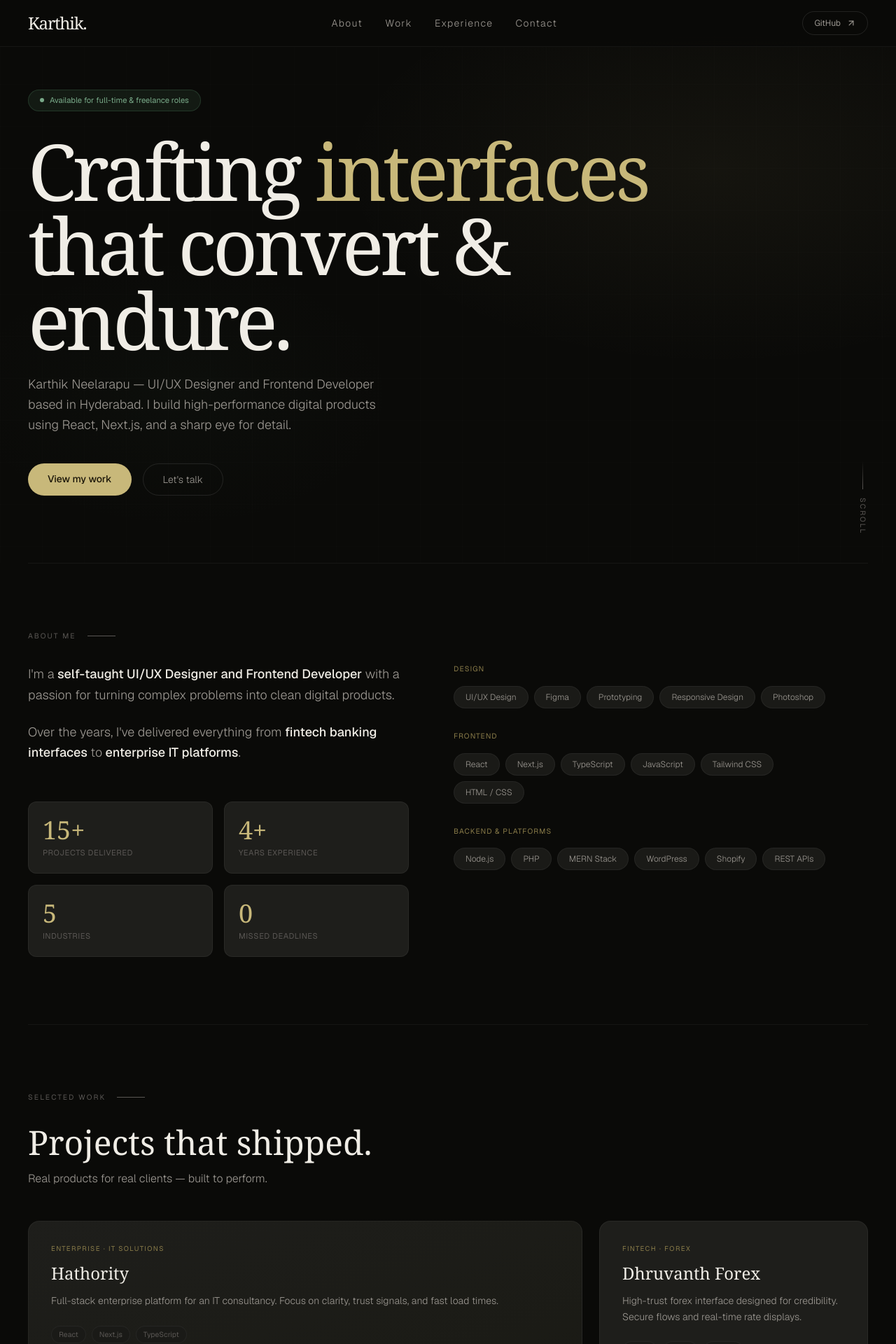
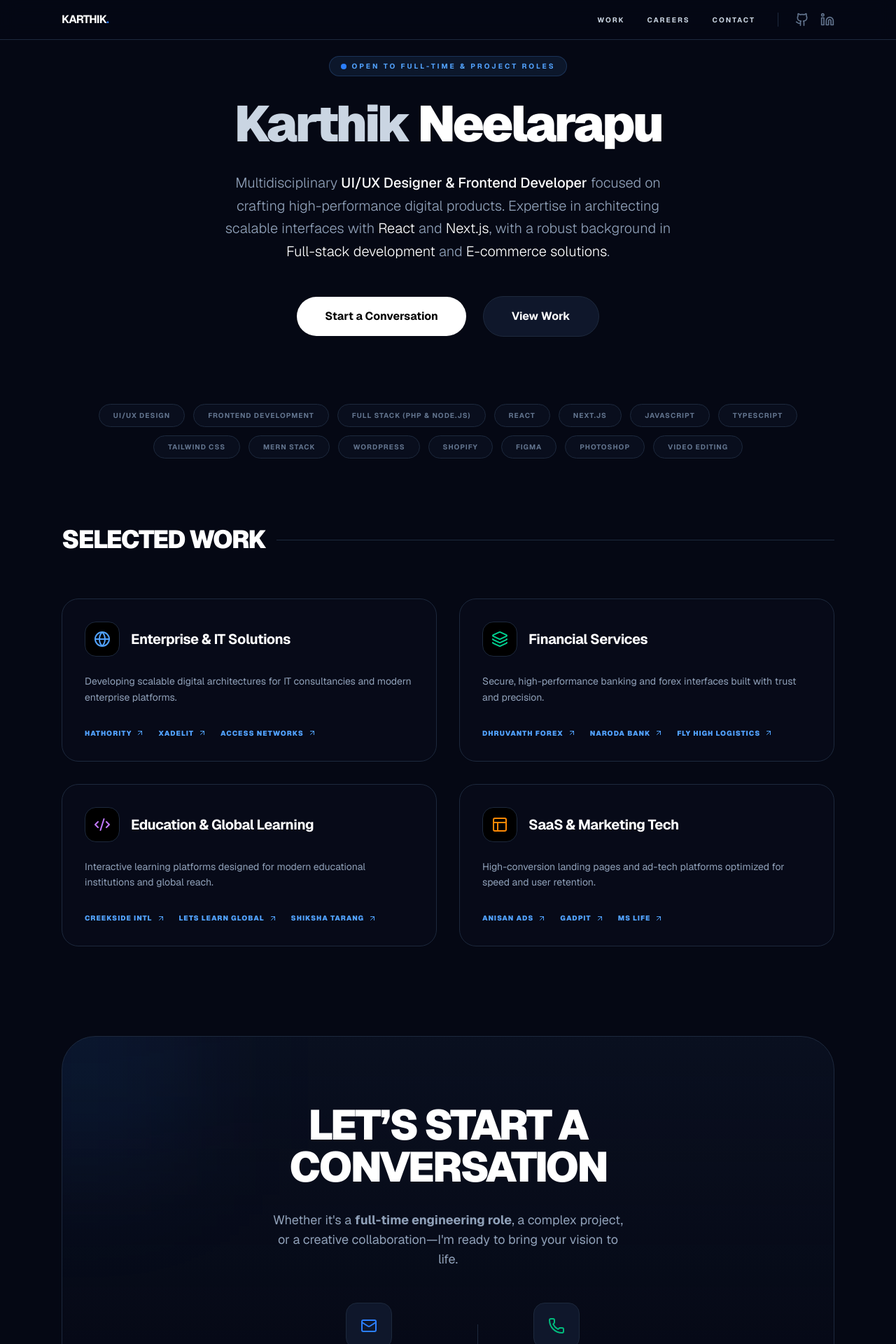
Before and after one commit to karthikweb123/karthik-portfolio, a Next.js app: page / in a window 1280 px wide. Shown: the top 1920 px of the page at 70% size. Built offline with nearby package versions, Linux system fonts and the light colour scheme.

Commit message:
Update page.tsx

```diff
--- a/app/page.tsx
+++ b/app/page.tsx
@@ -1,245 +1,258 @@
-import React from 'react';
-import Link from 'next/link';
-import { ArrowUpRight, Mail, Phone, Linkedin, Github, ChevronRight, Download } from 'lucide-react';
+"use client";
+import React, { useState, useEffect } from "react";
+import {
+  Globe,
+  Code2,
+  Layout,
+  Smartphone,
+  Mail,
+  Phone,
+  ArrowUpRight,
+  Layers,
+  User
+} from "lucide-react";
 
-export default function PortfolioPage() {
+// Local SVG components to bypass 'Github/Linkedin' build errors
+const GitHubIcon = ({ className }: { className?: string }) => (
+  <svg xmlns="http://www.w3.org/2000/svg" width="24" height="24" viewBox="0 0 24 24" fill="none" stroke="currentColor" strokeWidth="2" strokeLinecap="round" strokeLinejoin="round" className={className}>
+    <path d="M15 22v-4a4.8 4.8 0 0 0-1-3.5c3 0 6-2 6-5.5.08-1.25-.27-2.48-1-3.5.28-1.15.28-2.35 0-3.5 0 0-1 0-3 1.5-2.64-.5-5.36-.5-8 0C6 2 5 2 5 2c-.3 1.15-.3 2.35 0 3.5A5.403 5.403 0 0 0 4 9c0 3.5 3 5.5 6 5.5-.39.49-.68 1.05-.85 1.65-.17.6-.22 1.23-.15 1.85v4"/><path d="M9 18c-4.51 2-5-2-7-2"/>
+  </svg>
+);
+
+const LinkedInIcon = ({ className }: { className?: string }) => (
+  <svg xmlns="http://www.w3.org/2000/svg" width="24" height="24" viewBox="0 0 24 24" fill="none" stroke="currentColor" strokeWidth="2" strokeLinecap="round" strokeLinejoin="round" className={className}>
+    <path d="M16 8a6 6 0 0 1 6 6v7h-4v-7a2 2 0 0 0-2-2 2 2 0 0 0-2 2v7h-4v-7a6 6 0 0 1 6-6z"/><rect width="4" height="12" x="2" y="9"/><circle cx="4" cy="4" r="2"/>
+  </svg>
+);
+
+export default function Home() {
+  // --- CRUD DATA LOGIC ---
+  const [items, setItems] = useState([]);
+
+  useEffect(() => {
+    // Pulls data from the key used in your Admin Panel
+    const savedData = localStorage.getItem("crud-data");
+    if (savedData) {
+      setItems(JSON.parse(savedData));
+    }
+  }, []);
+
   return (
-    <div className="bg-[#0a0a08] text-[#f0ede6] font-sans selection:bg-[#c8b87a] selection:text-[#1a1508]">
+    <main className="min-h-screen bg-[#050814] text-slate-300 font-sans selection:bg-blue-500/20 scroll-smooth">
 
       {/* NAV */}
-      <nav className="fixed top-0 left-0 right-0 z-[100] px-6 py-4 md:px-10 flex justify-between items-center bg-[#0a0a08]/85 backdrop-blur-xl border-b border-white/5">
-        <Link href="/" className="font-serif text-2xl tracking-tighter hover:opacity-80 transition-opacity">
-          Karthik.
-        </Link>
-        <ul className="hidden md:flex gap-8 list-none">
-          {['About', 'Work', 'Experience', 'Contact'].map((item) => (
-            <li key={item}>
-              <a href={`#${item.toLowerCase()}`} className="text-sm font-light text-[#9a9690] hover:text-[#f0ede6] tracking-widest transition-colors">
-                {item}
+      <nav className="fixed top-0 w-full z-50 bg-[#050814]/70 backdrop-blur-md border-b border-slate-800">
+        <div className="max-w-6xl mx-auto px-6 py-4 flex justify-between items-center">
+          <div className="text-white font-bold tracking-tighter">
+            KARTHIK<span className="text-blue-500">.</span>
+          </div>
+          <div className="flex items-center gap-8">
+            <div className="hidden md:flex gap-8 text-[10px] font-bold tracking-[0.2em] uppercase">
+              <a href="#projects" className="hover:text-white transition">Work</a>
+              <a href="#careers" className="hover:text-white transition">Careers</a>
+              <a href="#contact" className="hover:text-white transition">Contact</a>
+            </div>
+            <div className="flex items-center gap-4 border-l border-slate-800 pl-6">
+              <a href="https://github.com/karthikweb123/mynextjshit" target="_blank" rel="noopener noreferrer">
+                <GitHubIcon className="w-5 h-5 text-slate-500 hover:text-white transition" />
               </a>
-            </li>
-          ))}
-        </ul>
-        <a
-          href="https://github.com/karthikneelarapu"
-          target="_blank"
-          className="text-xs border border-white/10 px-4 py-2 rounded-full hover:border-white/25 hover:text-[#f0ede6] transition-all flex items-center gap-2 text-[#9a9690]"
-        >
-          GitHub <ArrowUpRight size={14} />
-        </a>
+              <a href="https://www.linkedin.com/in/karthik-neelarapu-831b3018" target="_blank" rel="noopener noreferrer">
+                <LinkedInIcon className="w-5 h-5 text-slate-500 hover:text-white transition" />
+              </a>
+            </div>
+          </div>
+        </div>
       </nav>
 
-      {/* HERO SECTION */}
-      <section className="relative min-height-[100vh] flex flex-col justify-end px-6 pb-20 md:px-10 md:pb-24 overflow-hidden pt-32">
-        {/* Background Effects */}
-        <div className="absolute inset-0 pointer-events-none">
-          <div className="absolute inset-0 bg-[radial-gradient(ellipse_60%_50%_at_80%_30%,rgba(200,184,122,0.06)_0%,transparent_70%)]" />
-          <div className="absolute inset-0 bg-[radial-gradient(ellipse_40%_40%_at_20%_70%,rgba(74,124,89,0.04)_0%,transparent_60%)]" />
-          <div
-            className="absolute inset-0 opacity-[0.15]"
-            style={{ backgroundImage: `linear-gradient(rgba(255,255,255,0.07) 1px, transparent 1px), linear-gradient(90deg, rgba(255,255,255,0.07) 1px, transparent 1px)`, backgroundSize: '60px 60px' }}
-          />
+
+      {/* HERO */}
+      <section className="max-w-6xl mx-auto px-6 pt-20 pb-24 text-center">
+        <div className="inline-flex items-center gap-2 px-4 py-1.5 mb-8 text-[10px] font-bold tracking-[0.3em] text-blue-400 uppercase bg-blue-400/10 border border-blue-400/20 rounded-full">
+          <span className="relative flex h-2 w-2">
+            <span className="animate-ping absolute inline-flex h-full w-full rounded-full bg-blue-400 opacity-75"></span>
+            <span className="relative inline-flex rounded-full h-2 w-2 bg-blue-500"></span>
+          </span>
+          Open to Full-time & Project Roles
         </div>
 
-        <div className="relative z-10 animate-in fade-in slide-in-from-bottom-5 duration-700">
-          <div className="inline-flex items-center gap-2 bg-[#4a7c59]/15 border border-[#4a7c59]/30 rounded-full px-4 py-1.5 text-[0.7rem] text-[#7aab8a] mb-8">
-            <span className="w-1.5 h-1.5 rounded-full bg-[#7aab8a] animate-pulse" />
-            Available for full-time & freelance roles
-          </div>
+        <h1 className="text-4xl md:text-7xl font-black bg-gradient-to-b tracking-tighter leading-none mb-8">
+          Karthik{" "}
+          <span className="text-transparent bg-clip-text from-white text-white to-slate-500">
+            Neelarapu
+          </span>
+        </h1>
 
-          <h1 className="font-serif text-5xl md:text-8xl lg:text-[7rem] leading-[0.95] tracking-tighter max-w-4xl mb-6">
-            Crafting <em className="italic text-[#c8b87a] not-italic">interfaces</em><br />that convert & endure.
-          </h1>
+        <p className="max-w-2xl mx-auto text-slate-400 text-lg md:text-xl font-light leading-relaxed">
+          Multidisciplinary <span className="text-white font-medium">UI/UX Designer & Frontend Developer</span> focused on crafting high-performance digital products.
+          Expertise in architecting scalable interfaces with <span className="text-white">React</span> and <span className="text-white">Next.js</span>,
+          with a robust background in <span className="text-white">Full-stack development</span> and <span className="text-white">E-commerce solutions</span>.
+        </p>
 
-          <p className="text-[#9a9690] text-lg font-light max-w-lg leading-relaxed mb-10">
-            Karthik Neelarapu — UI/UX Designer and Frontend Developer based in Hyderabad.
-            I build high-performance digital products using React, Next.js, and a sharp eye for detail.
-          </p>
-
-          <div className="flex flex-wrap gap-4">
-            <a href="#work" className="bg-[#c8b87a] text-[#1a1508] px-7 py-3 rounded-full text-sm font-medium hover:opacity-90 transition-transform active:scale-95">
-              View my work
-            </a>
-            <a href="#contact" className="border border-white/10 text-[#9a9690] px-7 py-3 rounded-full text-sm font-light hover:border-white/25 hover:text-white transition-all">
-              Let's talk
-            </a>
-          </div>
-        </div>
-
-        <div className="absolute bottom-10 right-10 hidden md:flex items-center gap-3 text-[0.65rem] text-[#5a5754] uppercase tracking-[0.2em] [writing-mode:vertical-rl]">
-          <span className="w-[1px] h-10 bg-gradient-to-t from-[#5a5754] to-transparent" />
-          scroll
+        <div className="mt-12 flex flex-col sm:flex-row justify-center items-center gap-6">
+          <a
+            href="#contact"
+            className="px-10 py-4 bg-white text-black rounded-full font-bold hover:scale-105 transition transform duration-200"
+          >
+            Start a Conversation
+          </a>
+          <a
+            href="#projects"
+            className="px-10 py-4 bg-slate-900 border border-slate-800 text-white rounded-full font-bold hover:bg-slate-800 transition transform duration-200"
+          >
+            View Work
+          </a>
         </div>
       </section>
 
-      <hr className="border-white/5 mx-6 md:mx-10" />
+      {/* SKILLS */}
+      <section className="max-w-6xl mx-auto px-6 pb-24">
+        <div className="flex flex-wrap justify-center gap-3">
+          {[
+            "UI/UX Design",
+            "Frontend Development",
+            "Full Stack (PHP & Node.js)",
+            "React",
+            "Next.js",
+            "JavaScript",
+            "TypeScript",
+            "Tailwind CSS",
+            "MERN Stack",
+            "WordPress",
+            "Shopify",
+            "Figma",
+            "Photoshop",
+            "Video Editing"
+          ].map((skill) => (
+            <span
+              key={skill}
+              className="px-5 py-2 text-[10px] font-bold tracking-widest uppercase bg-slate-900/40 border border-slate-800 rounded-full text-slate-500 hover:text-blue-400 hover:border-blue-400/50 transition cursor-default"
+            >
+              {skill}
+            </span>
+          ))}
+        </div>
+      </section>
 
-      {/* ABOUT SECTION */}
-      <section id="about" className="px-6 py-24 md:px-10">
-        <div className="text-[0.65rem] tracking-[0.2em] text-[#5a5754] uppercase flex items-center gap-4 mb-8">
-          About me <span className="h-[1px] w-10 bg-[#5a5754]" />
+      {/* PROJECTS */}
+      <section id="projects" className="max-w-6xl mx-auto px-6 pb-32">
+        <div className="flex items-center gap-4 mb-16">
+          <h2 className="text-white text-4xl font-black tracking-tighter uppercase">Selected Work</h2>
+          <div className="h-px flex-1 bg-slate-800"></div>
         </div>
 
-        <div className="grid grid-cols-1 lg:grid-cols-2 gap-16 max-w-6xl">
-          <div className="space-y-6">
-            <p className="text-[#9a9690] text-lg font-light leading-relaxed">
-              I'm a <strong className="text-[#f0ede6] font-medium">self-taught UI/UX Designer and Frontend Developer</strong> with a passion for turning complex problems into clean digital products.
-            </p>
-            <p className="text-[#9a9690] text-lg font-light leading-relaxed">
-              Over the years, I've delivered everything from <strong className="text-[#f0ede6] font-medium">fintech banking interfaces</strong> to <strong className="text-[#f0ede6] font-medium">enterprise IT platforms</strong>.
-            </p>
+        <div className="grid md:grid-cols-2 gap-8">
+          <Card
+            title="Enterprise & IT Solutions"
+            icon={<Globe className="w-6 h-6 text-blue-400" />}
+            desc="Developing scalable digital architectures for IT consultancies and modern enterprise platforms."
+            links={[
+              { name: "Hathority", url: "https://hathority.com/" },
+              { name: "Xadelit", url: "https://xadelit.com/" },
+              { name: "Access Networks", url: "https://accessnetworks.com/" }
+            ]}
+          />
 
-            <div className="grid grid-cols-2 gap-4 pt-8">
-              {[
-                { num: '15+', label: 'Projects delivered' },
-                { num: '4+', label: 'Years experience' },
-                { num: '5', label: 'Industries' },
-                { num: '0', label: 'Missed deadlines' },
-              ].map((stat) => (
-                <div key={stat.label} className="bg-[#1e1e1b] border border-white/5 p-5 rounded-xl">
-                  <div className="font-serif text-4xl text-[#c8b87a] mb-1">{stat.num}</div>
-                  <div className="text-[0.7rem] text-[#5a5754] uppercase tracking-wider">{stat.label}</div>
-                </div>
-              ))}
-            </div>
-          </div>
+          <Card
+            title="Financial Services"
+            icon={<Layers className="w-6 h-6 text-emerald-400" />}
+            desc="Secure, high-performance banking and forex interfaces built with trust and precision."
+            links={[
+              { name: "Dhruvanth Forex", url: "https://dhruvanthforex.com/" },
+              { name: "Naroda Bank", url: "https://naroda.bank.in/" },
+              { name: "Fly High Logistics", url: "https://flyhighlogistics.com/" }
+            ]}
+          />
 
-          <div className="space-y-8">
-            <SkillGroup title="Design" tags={['UI/UX Design', 'Figma', 'Prototyping', 'Responsive Design', 'Photoshop']} />
-            <SkillGroup title="Frontend" tags={['React', 'Next.js', 'TypeScript', 'JavaScript', 'Tailwind CSS', 'HTML / CSS']} />
-            <SkillGroup title="Backend & Platforms" tags={['Node.js', 'PHP', 'MERN Stack', 'WordPress', 'Shopify', 'REST APIs']} />
+          <Card
+            title="Education & Global Learning"
+            icon={<Code2 className="w-6 h-6 text-purple-400" />}
+            desc="Interactive learning platforms designed for modern educational institutions and global reach."
+            links={[
+              { name: "Creekside Intl", url: "https://creekside.edu.in/" },
+              { name: "Lets Learn Global", url: "https://letslearn.global/" },
+              { name: "Shiksha Tarang", url: "https://shikshatarang.com/" }
+            ]}
+          />
+
+          <Card
+            title="SaaS & Marketing Tech"
+            icon={<Layout className="w-6 h-6 text-orange-400" />}
+            desc="High-conversion landing pages and ad-tech platforms optimized for speed and user retention."
+            links={[
+              { name: "Anisan Ads", url: "https://anisanads.com/" },
+              { name: "Gadpit", url: "https://gadpit.com/" },
+              { name: "MS Life", url: "https://mslife.com/" }
+            ]}
+          />
+        </div>
+      </section>
+
+      {/* CONTACT */}
+      <section id="contact" className="max-w-6xl mx-auto px-6 pb-32">
+        <div className="relative group overflow-hidden border border-slate-800 rounded-[3rem] p-16 md:p-24 bg-gradient-to-b from-slate-900/50 to-transparent text-center">
+          <div className="absolute -top-24 -left-24 w-64 h-64 bg-blue-500/10 blur-[100px] group-hover:bg-blue-500/20 transition duration-700"></div>
+
+          <h2 className="text-4xl md:text-6xl font-black text-white mb-8 tracking-tighter uppercase leading-none">
+            Let’s start a <br /> conversation
+          </h2>
+
+          <p className="text-slate-400 mt-3 max-w-lg mx-auto mb-12 text-lg">
+            Whether it's a <strong>full-time engineering role</strong>, a complex project,
+            or a creative collaboration—I'm ready to bring your vision to life.
+          </p>
+
+          <div className="flex flex-col md:flex-row justify-center items-center gap-12">
+            <a href="mailto:karthikneelaram@gmail.com" className="group flex flex-col items-center">
+              <div className="mb-4 p-5 bg-slate-900 rounded-2xl border border-slate-800 group-hover:border-blue-500 transition duration-300">
+                <Mail className="w-6 h-6 text-blue-500" />
+              </div>
+              <span className="text-white font-medium">karthikneelaram@gmail.com</span>
+              <span className="text-slate-500 text-[10px] tracking-[0.2em] uppercase mt-1">Get in touch</span>
+            </a>
+
+            <div className="h-16 w-px bg-slate-800 hidden md:block"></div>
+
+            <a href="tel:+919502905237" className="group flex flex-col items-center">
+              <div className="mb-4 p-5 bg-slate-900 rounded-2xl border border-slate-800 group-hover:border-emerald-500 transition duration-300">
+                <Phone className="w-6 h-6 text-emerald-500" />
+              </div>
+              <span className="text-white font-medium">+91 9502905237</span>
+              <span className="text-slate-500 text-[10px] tracking-[0.2em] uppercase mt-1">Call for details</span>
+            </a>
           </div>
         </div>
       </section>
 
-      <hr className="border-white/5 mx-6 md:mx-10" />
-
-      {/* WORK SECTION */}
-      <section id="work" className="px-6 py-24 md:px-10">
-        <div className="text-[0.65rem] tracking-[0.2em] text-[#5a5754] uppercase flex items-center gap-4 mb-8">
-          Selected work <span className="h-[1px] w-10 bg-[#5a5754]" />
-        </div>
-        <h2 className="font-serif text-4xl md:text-5xl mb-4">Projects that shipped.</h2>
-        <p className="text-[#9a9690] font-light mb-12">Real products for real clients — built to perform.</p>
-
-        <div className="grid grid-cols-1 md:grid-cols-2 lg:grid-cols-3 gap-6 max-w-7xl">
-          <ProjectCard
-            title="Hathority"
-            category="Enterprise · IT Solutions"
-            description="Full-stack enterprise platform for an IT consultancy. Focus on clarity, trust signals, and fast load times."
-            tags={['React', 'Next.js', 'TypeScript']}
-            link="https://hathority.com/"
-            featured
-          />
-          <ProjectCard
-            title="Dhruvanth Forex"
-            category="Fintech · Forex"
-            description="High-trust forex interface designed for credibility. Secure flows and real-time rate displays."
-            tags={['UI/UX', 'React', 'Fintech']}
-            link="https://dhruvanthforex.com/"
-          />
-          <ProjectCard
-            title="Creekside International"
-            category="EdTech · Education"
-            description="Modern school website with multilingual support and interactive course browsing."
-            tags={['Next.js', 'Accessibility']}
-            link="https://creekside.edu.in/"
-          />
-          <ProjectCard
-            title="Anisan Ads"
-            category="SaaS · Ad Tech"
-            description="High-conversion landing page for an ad-tech SaaS. Optimized for speed and CTA performance."
-            tags={['SaaS', 'Tailwind']}
-            link="https://anisanads.com/"
-          />
-        </div>
-      </section>
-
-      {/* CONTACT SECTION */}
-      <section id="contact" className="bg-[#111110] px-6 py-24 md:px-10 border-t border-white/5">
-        <div className="max-w-2xl mx-auto text-center md:text-left">
-          <div className="text-[0.65rem] tracking-[0.2em] text-[#5a5754] uppercase flex items-center justify-center md:justify-start gap-4 mb-8">
-            Contact <span className="h-[1px] w-10 bg-[#5a5754]" />
-          </div>
-          <h2 className="font-serif text-4xl md:text-6xl mb-6 leading-tight">
-            Let's build something <em className="italic text-[#c8b87a] not-italic">great</em> together.
-          </h2>
-          <p className="text-[#9a9690] font-light mb-10">
-            Open to full-time frontend roles, contract projects, and long-term collaborations. Based in Hyderabad — happy to work remotely.
-          </p>
-
-          <div className="space-y-4">
-            <ContactLink icon={<Mail size={18}/>} label="Email" value="karthikneelaram@gmail.com" href="mailto:karthikneelaram@gmail.com" />
-            <ContactLink icon={<Linkedin size={18}/>} label="LinkedIn" value="linkedin.com/in/karthikneelarapu" href="https://linkedin.com/in/karthikneelarapu" />
-            <ContactLink icon={<Github size={18}/>} label="GitHub" value="github.com/karthikneelarapu" href="https://github.com/karthikneelarapu" />
-          </div>
-        </div>
-      </section>
-
-      <footer className="px-6 py-10 md:px-10 flex flex-col md:row justify-between items-center gap-6 border-t border-white/5 text-[0.7rem] text-[#5a5754]">
-        <span>© 2026 Karthik Neelarapu · Hyderabad, India</span>
-        <div className="flex gap-8">
-          {['About', 'Work', 'Experience', 'Contact'].map(item => (
-            <a key={item} href={`#${item.toLowerCase()}`} className="hover:text-[#9a9690] transition-colors">{item}</a>
-          ))}
-        </div>
+      <footer className="text-center text-[10px] font-bold tracking-[0.3em] uppercase text-slate-600 pb-16">
+        © {new Date().getFullYear()} Karthik Neelaram • Designed for Excellence
       </footer>
-    </div>
+    </main>
   );
 }
 
-/* Sub-components for cleaner code */
-
-function SkillGroup({ title, tags }: { title: string, tags: string[] }) {
+function Card({ title, icon, desc, links }: any) {
   return (
-    <div>
-      <div className="text-[0.65rem] tracking-widest text-[#8b7d4a] uppercase mb-4">{title}</div>
-      <div className="flex flex-wrap gap-2">
-        {tags.map(tag => (
-          <span key={tag} className="px-4 py-1.5 rounded-full bg-[#1a1a17] border border-white/5 text-[0.75rem] text-[#9a9690] font-light">
-            {tag}
-          </span>
+    <div className="group border border-slate-800 rounded-3xl p-8 bg-slate-900/20 hover:bg-slate-900/40 hover:border-slate-700 transition duration-500">
+      <div className="flex items-center gap-4 mb-6">
+        <div className="p-3 bg-black rounded-2xl border border-slate-800 group-hover:scale-110 transition duration-500">
+          {icon}
+        </div>
+        <h3 className="text-xl font-bold text-white tracking-tight">{title}</h3>
+      </div>
+      <p className="text-slate-400 leading-relaxed mb-8 text-sm">{desc}</p>
+      <div className="flex flex-wrap gap-x-5 gap-y-3">
+        {links.map((link: any) => (
+          <a
+            key={link.name}
+            href={link.url}
+            target="_blank"
+            rel="noopener noreferrer"
+            className="flex items-center gap-1.5 text-[10px] font-black uppercase tracking-widest text-blue-400 hover:text-white transition"
+          >
+            {link.name} <ArrowUpRight className="w-3 h-3" />
+          </a>
         ))}
       </div>
     </div>
   );
 }
-
-function ProjectCard({ title, category, description, tags, link, featured = false }: any) {
-  return (
-    <a
-      href={link}
-      target="_blank"
-      className={`group relative p-8 rounded-2xl border border-white/5 bg-[#1e1e1b] transition-all duration-300 hover:border-white/10 hover:-translate-y-1 ${featured ? 'md:col-span-2 bg-gradient-to-br from-[#1e1e1b] to-[#1a1a14]' : ''}`}
-    >
-      <div className="text-[0.6rem] tracking-[0.15em] text-[#8b7d4a] uppercase mb-3">{category}</div>
-      <h3 className="font-serif text-2xl mb-3">{title}</h3>
-      <p className="text-[#9a9690] text-sm font-light mb-6 leading-relaxed line-clamp-3">{description}</p>
-      <div className="flex flex-wrap gap-2 mb-8">
-        {tags.map((tag: string) => (
-          <span key={tag} className="text-[0.65rem] px-2.5 py-1 rounded-full bg-[#1a1a17] border border-white/5 text-[#5a5754]">{tag}</span>
-        ))}
-      </div>
-      <div className="mt-auto flex items-center gap-2 text-[#c8b87a] text-sm">
-        Visit live site <ArrowUpRight size={14} className="group-hover:translate-x-0.5 group-hover:-translate-y-0.5 transition-transform" />
-      </div>
-    </a>
-  );
-}
-
-function ContactLink({ icon, label, value, href }: any) {
-  return (
-    <a href={href} target="_blank" className="flex items-center justify-between p-5 rounded-xl bg-[#1e1e1b] border border-white/5 hover:border-white/10 transition-all group">
-      <div className="flex items-center gap-4 text-left">
-        <div className="w-10 h-10 rounded-lg bg-[#1a1a17] border border-white/5 flex items-center justify-center text-[#9a9690]">
-          {icon}
-        </div>
-        <div>
-          <div className="text-[0.65rem] text-[#5a5754] uppercase tracking-wider">{label}</div>
-          <div className="text-sm font-light">{value}</div>
-        </div>
-      </div>
-      <ChevronRight size={18} className="text-[#5a5754] group-hover:translate-x-1 transition-transform" />
-    </a>
-  );
-}
```
